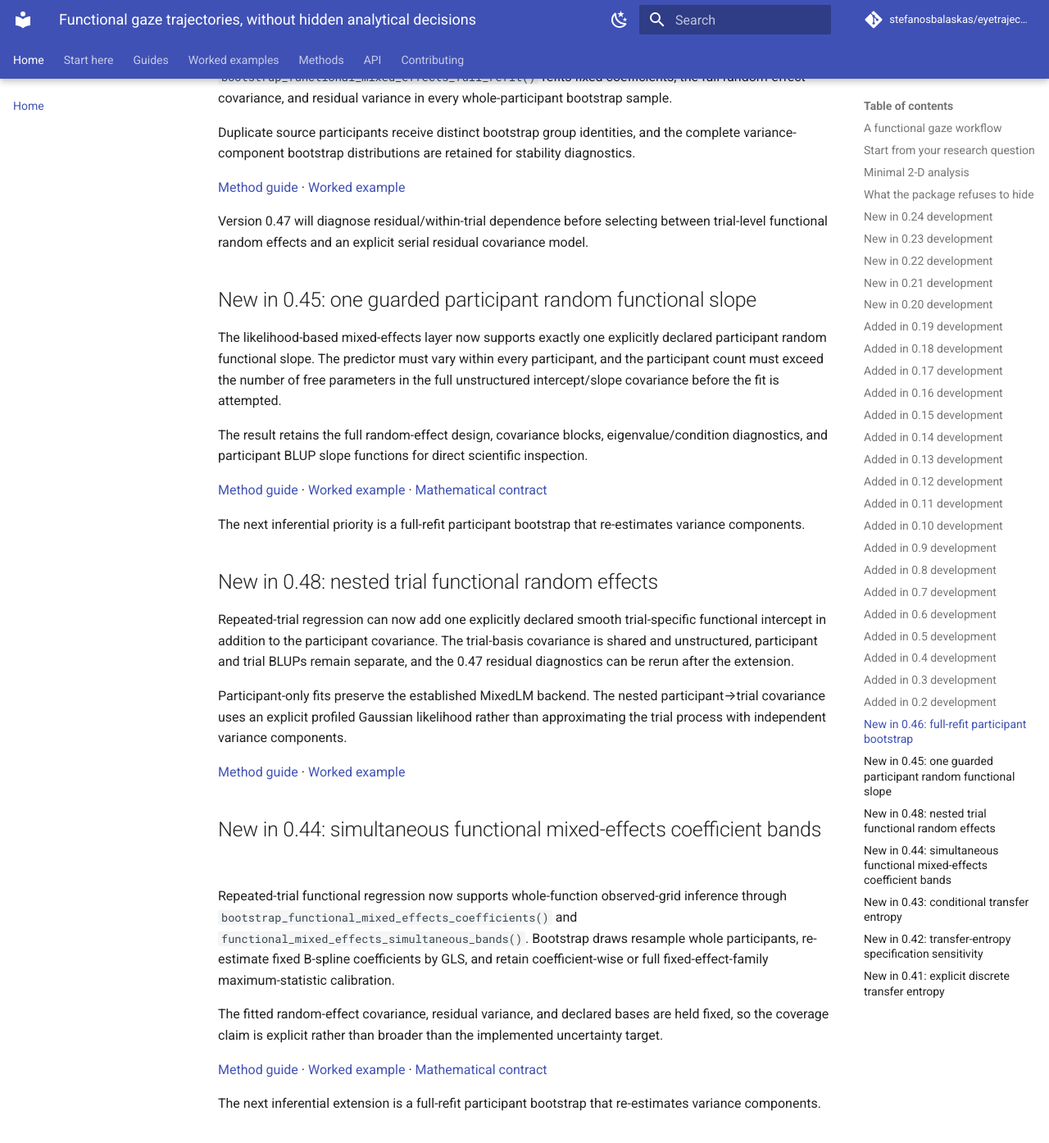
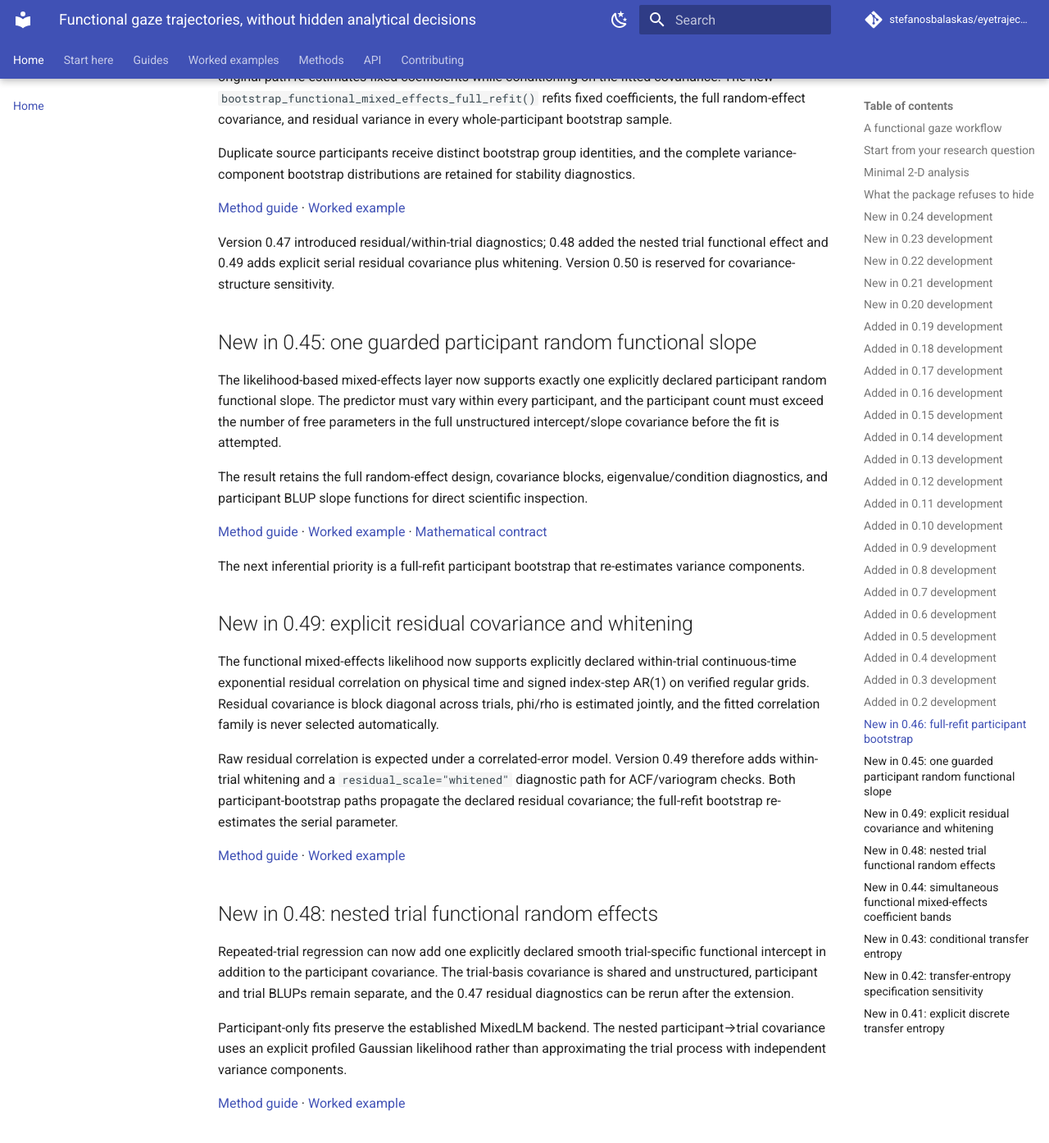
Before and after one commit to stefanosbalaskas/eyetrajectoriespy, an MkDocs documentation site: the page built from docs/index.md, in a window 1280 px wide and 1400 px high, scrolled down 14966 px. Shown: the top 1394 px of the window at 82% size. Built offline with MkDocs 1.6.1 and Material for MkDocs 9.7.7, drawn with Linux system fonts in a browser that asks for light colours; comment, search, counter and statistics services are not loaded; some of the changed text lies outside the part shown.

Commit message:
Highlight 0.49 residual covariance on homepage

```diff
--- a/docs/index.md
+++ b/docs/index.md
@@ -3,13 +3,13 @@
 ---
 
 <div class="et-hero" markdown>
-<div class="et-kicker">eyetrajectoriespy 0.45 · guarded participant random functional slopes</div>
+<div class="et-kicker">eyetrajectoriespy 0.49 · explicit residual covariance + whitening</div>
 
 # Model the viewing process, not only its summaries
 
 eyetrajectoriespy provides a vendor-neutral scientific layer for continuous gaze paths, multivariate FPCA, native irregular trajectories, repeated-trial functional decomposition, phase analysis, compositional AOI trajectories, and explicit validation of component stability.
 
-<span class="et-pill">2-D x(t), y(t)</span><span class="et-pill">multivariate IAAFT</span><span class="et-pill">functional mixed effects</span><span class="et-pill">trial functional random effects</span><span class="et-pill">random functional slopes</span><span class="et-pill">mixed-effects simultaneous bands</span><span class="et-pill">function-on-scalar inference</span><span class="et-pill">Fréchet + audited DTW</span><span class="et-pill">distance sensitivity</span><span class="et-pill">native irregular grids</span><span class="et-pill">sparse PACE FPCA</span><span class="et-pill">FPCA / MFPCA</span><span class="et-pill">LaTeX contracts</span><span class="et-pill">reproducible plots</span><span class="et-pill">grouped reconstruction CV</span><span class="et-pill">bootstrap stability</span><span class="et-pill">eigenspace stability</span><span class="et-pill">mean-band inference</span><span class="et-pill">outlier / influence review</span><span class="et-pill">multilevel</span><span class="et-pill">phase</span><span class="et-pill">elastic SRVF</span>
+<span class="et-pill">2-D x(t), y(t)</span><span class="et-pill">physical-time residual covariance</span><span class="et-pill">whitened residual diagnostics</span><span class="et-pill">multivariate IAAFT</span><span class="et-pill">functional mixed effects</span><span class="et-pill">trial functional random effects</span><span class="et-pill">random functional slopes</span><span class="et-pill">mixed-effects simultaneous bands</span><span class="et-pill">function-on-scalar inference</span><span class="et-pill">Fréchet + audited DTW</span><span class="et-pill">distance sensitivity</span><span class="et-pill">native irregular grids</span><span class="et-pill">sparse PACE FPCA</span><span class="et-pill">FPCA / MFPCA</span><span class="et-pill">LaTeX contracts</span><span class="et-pill">reproducible plots</span><span class="et-pill">grouped reconstruction CV</span><span class="et-pill">bootstrap stability</span><span class="et-pill">eigenspace stability</span><span class="et-pill">mean-band inference</span><span class="et-pill">outlier / influence review</span><span class="et-pill">multilevel</span><span class="et-pill">phase</span><span class="et-pill">elastic SRVF</span>
 </div>
 
 <div class="grid cards" markdown>
@@ -44,6 +44,7 @@
     [:material-chart-timeline-variant: Mixed-effects guide](guides/functional-mixed-effects.md) ·
     [:material-chart-bell-curve: Simultaneous bands](methods/functional-mixed-effects-simultaneous-bands.md)
     · [:material-family-tree: Trial random effects](methods/functional-mixed-effects-trial-random-effect.md)
+    · [:material-waveform: Residual covariance](methods/functional-mixed-effects-residual-correlation.md)
 
 -   **Estimate when experimental predictors change a functional gaze response**
 
@@ -496,9 +497,9 @@
 [Method guide](methods/functional-mixed-effects-full-refit-bootstrap.md) ·
 [Worked example](examples/functional-mixed-effects-full-refit-bootstrap.md)
 
-Version 0.47 will diagnose residual/within-trial dependence before selecting
-between trial-level functional random effects and an explicit serial residual
-covariance model.
+Version 0.47 introduced residual/within-trial diagnostics; 0.48 added the
+nested trial functional effect and 0.49 adds explicit serial residual covariance
+plus whitening. Version 0.50 is reserved for covariance-structure sensitivity.
 
 ## New in 0.45: one guarded participant random functional slope
 
@@ -518,6 +519,23 @@
 
 The next inferential priority is a full-refit participant bootstrap that
 re-estimates variance components.
+
+## New in 0.49: explicit residual covariance and whitening
+
+The functional mixed-effects likelihood now supports explicitly declared
+within-trial continuous-time exponential residual correlation on physical time
+and signed index-step AR(1) on verified regular grids. Residual covariance is
+block diagonal across trials, phi/rho is estimated jointly, and the fitted
+correlation family is never selected automatically.
+
+Raw residual correlation is expected under a correlated-error model. Version
+0.49 therefore adds within-trial whitening and a `residual_scale="whitened"`
+diagnostic path for ACF/variogram checks. Both participant-bootstrap paths
+propagate the declared residual covariance; the full-refit bootstrap re-estimates
+the serial parameter.
+
+[Method guide](methods/functional-mixed-effects-residual-correlation.md) ·
+[Worked example](examples/functional-mixed-effects-residual-correlation.md)
 
 ## New in 0.48: nested trial functional random effects
 
```
